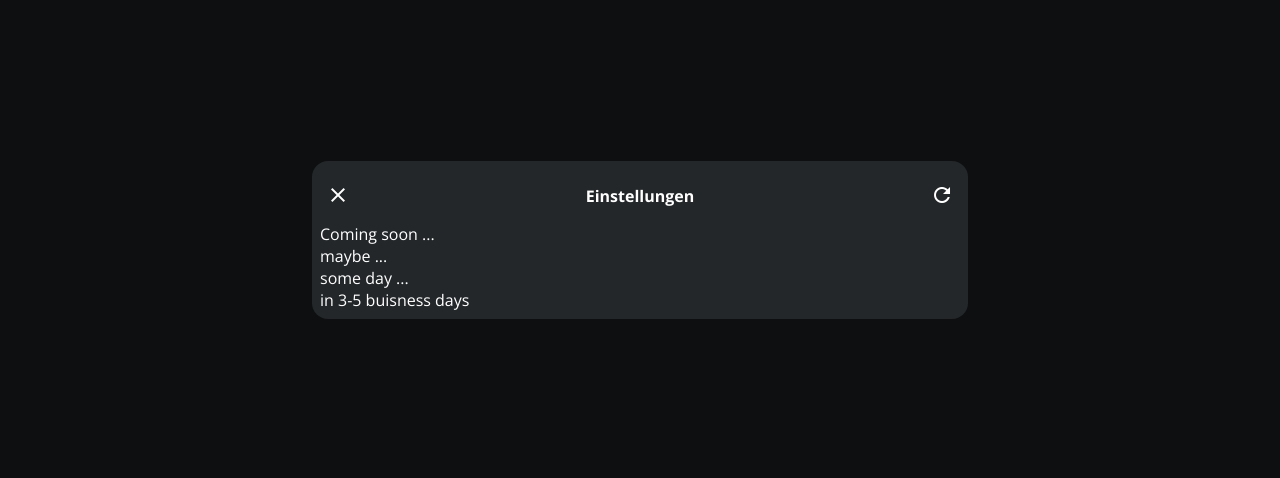
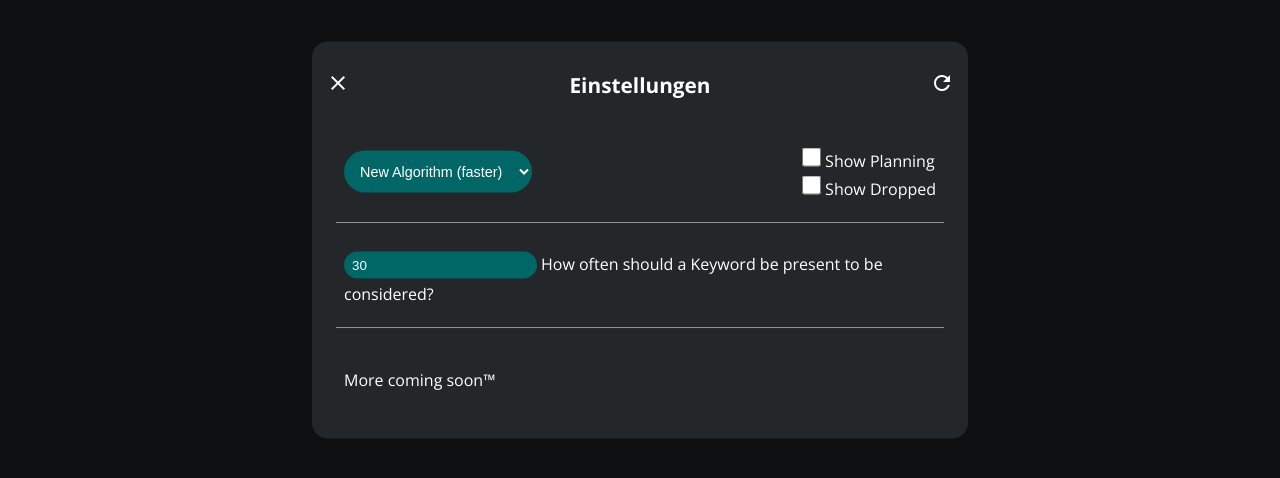
Before and after one commit to Mujaca/animealgorithm, a Nuxt app: page /recommandations/1 in a window 1280 px wide. Both pictures are taken after a click on the button "settings". Shown: the part 160-638 px from the top of the page. Built offline with nearby package versions, Linux system fonts and the light colour scheme; no server answers.

Commit message:
settings

```diff
--- a/pages/recommandations/[username].vue
+++ b/pages/recommandations/[username].vue
@@ -12,15 +12,37 @@
                 <button class="close-button" @click="showSettings = false"><span class="material-icons">
                         close</span></button>
                 <p> Einstellungen </p>
-                <button class="close-button" @click="showSettings = false"><span class="material-icons"> refresh
+                <button class="close-button" @click="regenerate"><span class="material-icons"> refresh
                     </span></button>
             </div>
 
             <div class="settings-area">
-                Coming soon ... <br>
-                maybe ... <br>
-                some day ... <br>
-                in 3-5 buisness days
+                <div class="settings-section">
+                    <select v-model="algorithm">
+                        <option selected value="new">New Algorithm (faster)</option>
+                        <option value="old">Old Algorithm (slower)</option>
+                    </select>
+                    <div class="checkboxes">
+                        <div>
+                            <input v-model="showPlanned" type="checkbox">
+                            <span>Show Planning</span>
+                        </div>
+
+                        <div>
+                            <input v-model="showDropped" type="checkbox">
+                            <span>Show Dropped</span>
+                        </div>
+                    </div>
+                </div>
+                <div class="settings-section">
+                    <div>
+                        <input v-model="keyWordCount" type="number">
+                        <span>How often should a Keyword be present to be considered?</span>
+                    </div>
+                </div>
+                <div class="settings-section">
+                    <p>More coming soon™</p>
+                </div>
             </div>
         </div>
         <div class="genres-container">
@@ -46,13 +68,23 @@ const username = route.params.username
 const page = ref(0)
 const fetchedAnimes: Ref<any[]> = ref([]);
 
+const algorithm: Ref<String> = ref("new");
 const selectedGenres: Ref<string[]> = ref([]);
 const disabledGenres: Ref<string[]> = ref([]);
+const reload: Ref<boolean> = ref(false)
+const keyWordCount: Ref<number> = ref(30);
+const showPlanned:Ref<boolean> = ref(false);
+const showDropped:Ref<boolean> = ref(false);
 
 const { data: animes, refresh } = await useFetch(() => `/api/recommendation?user=${username}&limit=20
 &page=${page.value}
+&algorithm=${algorithm.value}
+&keywords=${keyWordCount.value}
+&showPlanned=${showPlanned.value}
+&showDropped=${showDropped.value}
 ${selectedGenres.value.length > 0 ? '&include_genres=' + selectedGenres.value.join(';') : ''}
 ${disabledGenres.value.length > 0 ? '&excluded_genres=' + disabledGenres.value.join(';') : ''}
+${reload.value ? '&regenerate=1' : ''}
 `);
 const { data: genres } = await useFetch<string[]>('/api/genres');
 refreshNuxtData();
@@ -115,16 +147,16 @@ async function genreChipClick(event: MouseEvent, genre: string) {
         return refreshAnimes()
     }
 
-    if(isEnabled) selectedGenres.value.splice(selectedGenres.value.indexOf(genre), 1);
-    if(isDisabled) disabledGenres.value.splice(disabledGenres.value.indexOf(genre), 1);
+    if (isEnabled) selectedGenres.value.splice(selectedGenres.value.indexOf(genre), 1);
+    if (isDisabled) disabledGenres.value.splice(disabledGenres.value.indexOf(genre), 1);
     target.classList.remove('active')
     target.classList.remove('disabled')
     return refreshAnimes()
 }
 
-let refreshTimer:any;
+let refreshTimer: any;
 function refreshAnimes() {
-    if(refreshTimer) {
+    if (refreshTimer) {
         clearTimeout(refreshTimer);
         refreshTimer = null;
     }
@@ -134,10 +166,17 @@ function refreshAnimes() {
         page.value = 0;
         nextTick(async () => {
             await refresh();
+            reload.value = false;
             fetchedAnimes.value.push(animes.value)
         })
     }, 200);
 
+}
+
+function regenerate() {
+    reload.value = true;
+    refreshAnimes();
+    showSettings.value = false;
 }
 
 useHead({
@@ -235,6 +274,7 @@ nav {
             margin-right: auto;
             text-align: center;
             font-weight: bold;
+            font-size: 1.3rem;
         }
 
         .close-button {
@@ -248,6 +288,82 @@ nav {
         }
     }
 
+    .settings-area {
+        .settings-section {
+            position: relative;
+            display: flex;
+            flex-direction: row;
+            flex-wrap: wrap;
+
+            align-items: center;
+            justify-content: space-between;
+            padding: 24px;
+
+            &:not(:last-child)::after {
+                width: 95%;
+                border-bottom: 1px solid white;
+                opacity: .5;
+                position: absolute;
+                bottom: 0;
+                left: 50%;
+                transform: translate(-50%, -50%);
+                content: '';
+            }
+        }
+
+        .checkboxes {
+            display: flex;
+            flex-direction: column;
+
+            span {
+                font-size: 1rem;
+            }
+        }
+
+        input[type='checkbox'] {
+            width: 1.2rem;
+            height: 1.2rem;
+            margin: 4px;
+            accent-color: #006666;
+
+            &:checked {
+                color: #004242;
+            }
+        }
+
+        input[type='number'] {
+            border: none;
+            background-color: #006666;
+            border-radius: 24px;
+            -moz-appearance: textfield;
+            padding: 6px 8px;
+            color: white;
+            margin: 4px;
+            margin-left: 0;
+
+            &::-webkit-outer-spin-button, &::-webkit-inner-spin-button {
+                -webkit-appearance: none;
+                margin: 0;
+            }
+
+            &:focus {
+                outline: none;
+            }
+
+            &:focus-visible {
+                outline: none;
+            }
+        }
+
+        select {
+            border: none;
+            background-color: #006666;
+            color: white;
+            padding: 12px;
+            border-radius: 24px;
+            font-size: 0.9rem;
+        }
+    }
 
 }
 
```
Also changed, not shown: 1 other file (tests, documents, lock files or other folders).
